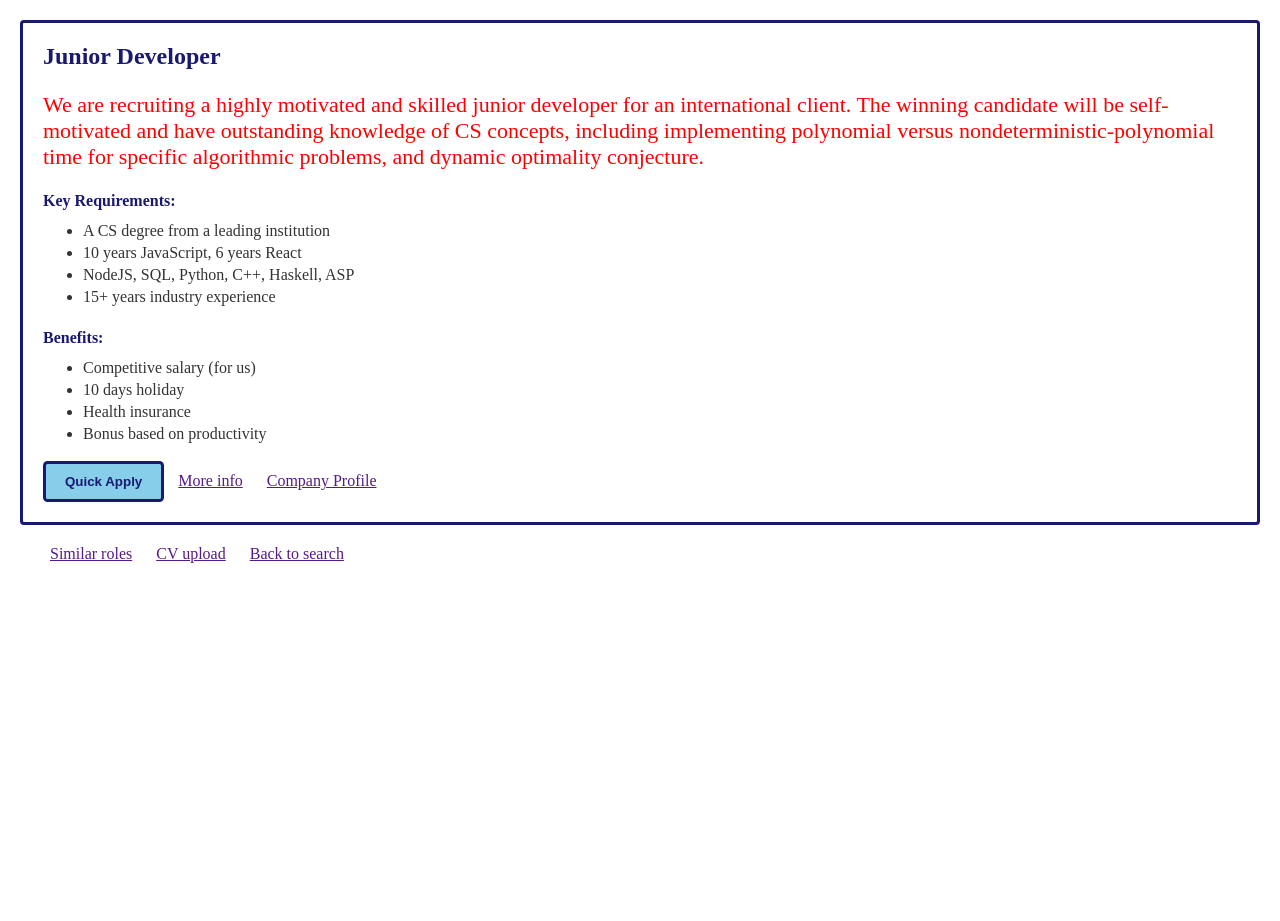
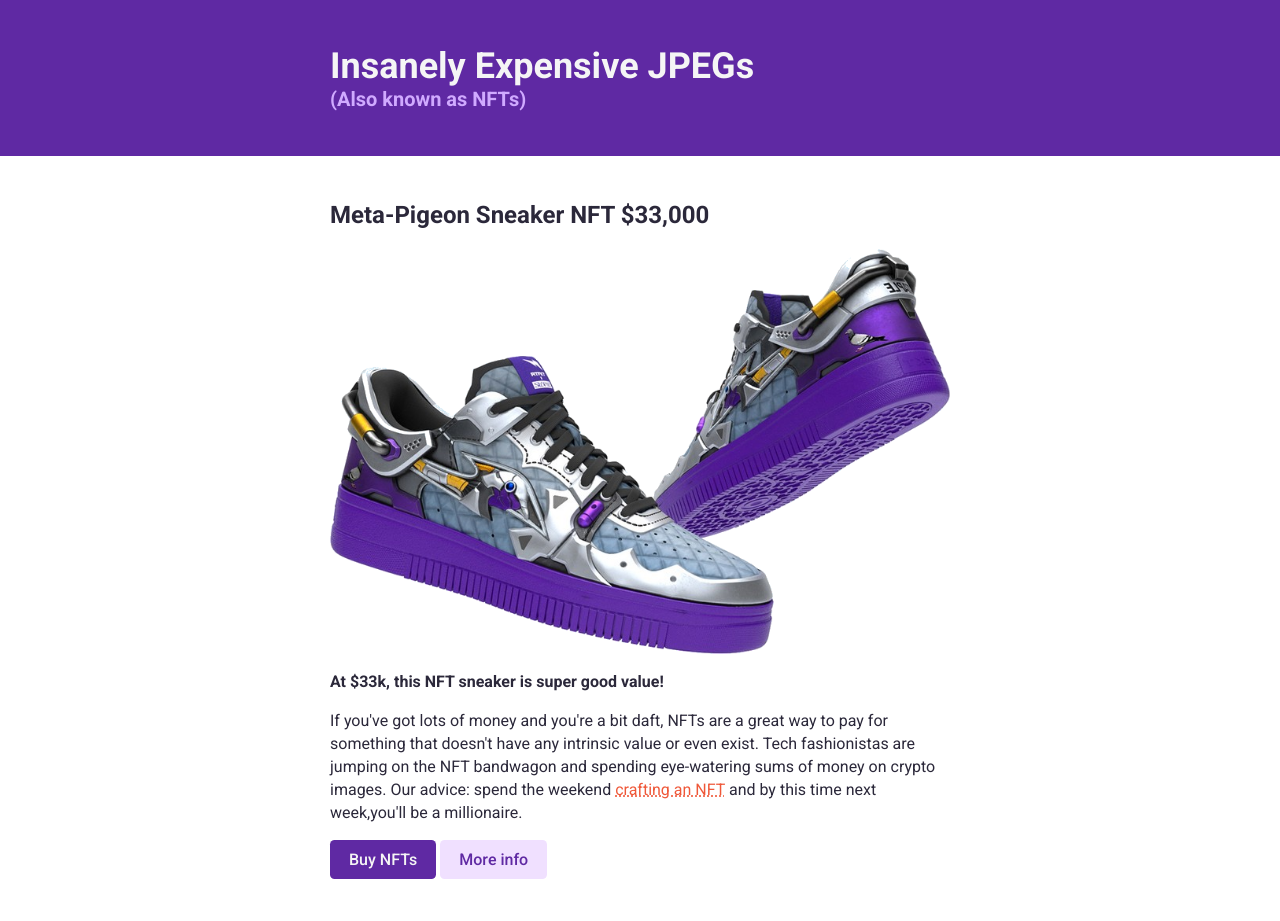
Before and after one commit to aroraarryan/NFT-Site, a website built with Vite: page index.html in a window 1280 px wide. Shown: the top 921 px of the page. Before the commit the page ends 800 px from the top, so only its background shows below. Built offline with nearby package versions, Linux system fonts and the light colour scheme.

Commit message:
Made changes in the Ui

```diff
--- a/index.css
+++ b/index.css
@@ -1,66 +1,117 @@
 body{
+    font-size: 16px;
+    color: #2b283a;
+    font-family: 'Roboto', sans-serif;
     margin: 0;
-    color: #333;
 }
 
-section, .ad-container{
-    padding: 20px;
+/* typography */
+
+h1, h3{
+    margin: 0;
 }
 
-.ad-container{
-    border: 3px solid midnightblue;
-    border-radius: 4px;
-}
-
-.links-container{
-    padding: 20px;
-}
-
-h2, h4{
-    color: midnightblue;
+h1{
+    color: whitesmoke;
+    font-size: 36px;
 }
 
 h2{
-    margin: 0;
+    margin-top: 0;
 }
 
-h4{
-    margin-bottom:0px
+h3{
+    color: #d0aaff;
+    font-size: 20px;
 }
 
-
-#job-desc{
-    font-size: 22px;
-    color: red;
+p{
+    line-height: 23px;
 }
 
+/* links */
 
-.job-desc{
-    font-size: 20px;
-    color: green;
+a{
+    color: #ef5839;
+    text-decoration: underline dotted;
 }
 
-
-
-p{
-    font-size: 18px;
-    color: black;
+a:hover, a:active{
+    color: #d4b44c;
 }
 
-ul{
-    margin-top: 10px;
-    line-height: 22px;
+/*
+Challenge:
+1. Refactor the CSS for these button-style
+   links using two classes on each link
+   element.
+⚠️ Think what to call the new class you
+   will need to create.
+*/
+
+.btn{
+    padding: 10px 19px;
+    border-radius: 4.6px;
+    font-weight: 500;
+    text-decoration: none;
+    display: inline-block;
 }
 
-button{
-    padding: 10px 19px;
-    color: midnightblue;
-    font-weight: bold;
-    background-color: skyblue;
-    border-radius: 4.6px;
-    border: 3px solid midnightblue;
+.btn-dark{
+    background: #5f29a3;
+    color: whitesmoke
 }
 
-a{
-    margin: 10px
+.btn-mid{
+    background: #F0E0FF;
+    color: #5f29a3;
 }
+
+.btn-light{
+    background: whitesmoke;
+    color: #5f29a3;
+}
+
+.btn:hover,
+.btn:active{
+    background-color: #f3e885;
+    color: #2b238a;
+}
+
+/* layout */
+
+header, section, footer{
+    padding: 45px 0;
+}
+
+header, .section-two{
+    background-color: #5f29a3;
+}
+
+.section-two{
+    color: whitesmoke;
+}
+
+.container{
+    width: 620px;
+    margin: 0 auto;
+}
+
+.main-image{
+    width:100%;
+}
+
+.section-two-image-container{
+    display: flex;
+    justify-content: space-between;
+}
+
+.feature-image{
+    width: 300px;
+    border-radius: 4.6px;
+}
+
+footer{
+    text-align: center;
+    color: #5f29a3;
+}
--- a/index.html
+++ b/index.html
@@ -1,46 +1,49 @@
 <html>
-	<head>
-		<link href="https://fonts.googleapis.com/css?family=Roboto:400,900&display=swap" rel="stylesheet">
-		<link rel="stylesheet" href="index.css">
-	</head>
 
-	<body>
-		<section>
-			<div class="ad-container" id="ad-container">
-				<h2>Junior Developer</h2>
-				<p class="job-desc" id="job-desc">We are recruiting a highly motivated and skilled junior developer
-				for an international client. The winning candidate will be self-motivated and have
-				outstanding knowledge of CS concepts, including implementing polynomial
-				versus nondeterministic-polynomial time for specific algorithmic
-				problems, and dynamic optimality conjecture.
-				</p>
+<head>
+	<link rel="preconnect" href="https://fonts.googleapis.com">
+	<link rel="preconnect" href="https://fonts.gstatic.com" crossorigin>
+	<link href="https://fonts.googleapis.com/css2?family=Roboto:wght@400;500;700&display=swap" rel="stylesheet">
+	<link rel="stylesheet" href="index.css">
+</head>
 
-				<h4>Key Requirements:</h4>
-				<ul>
-					<li>A CS degree from a leading institution</li>
-					<li>10 years JavaScript, 6 years React</li>
-					<li>NodeJS, SQL, Python, C++, Haskell, ASP</li>
-					<li>15+ years industry experience</li>
-				</ul>
+<body>
+	<header>
+		<div class="container">
+			<h1>Insanely Expensive JPEGs</h1>
+			<h3>(Also known as NFTs)</h3>
+		</div>
+	</header>
+		<main>
+			<section>
+				<div class="container">
+					<h2>Meta-Pigeon Sneaker NFT $33,000</h2>
+					<img  src="images/sneakers-purple.png" alt="Purple and silver sneakers" class="main-image">
+					<p><strong>At $33k, this NFT sneaker is super good value!</strong></p>
+					<p>If you've got lots of money and you're a bit daft, NFTs are a great way to pay for something that doesn't have any intrinsic value or even exist. Tech fashionistas are jumping on the NFT bandwagon and spending eye-watering sums of money on crypto images. Our advice: spend the weekend <a href="">crafting an NFT</a> and by this time next week,you'll be a millionaire.</p>
+					<a href="#" class="btn btn-dark">Buy NFTs</a>
+					<a href="#" class="btn btn-mid">More info</a>
+				</div>
+			</section>
 
-				<h4>Benefits:</h4>
-				<ul>
-					<li>Competitive salary (for us)</li>
-					<li>10 days holiday</li>
-					<li>Health insurance</li>
-					<li>Bonus based on productivity</li>
-				</ul>
+			<section class="section-two">
+				<div class="container">
+					<h2>For the true Crypto-connoisseur</h2>
+					<div class="section-two-image-container">
+						<img src="images/crypto-punk.jpg" alt="punk with blach hair and red and blue glasses" class="feature-image">
+						<img src="images/bag.svg" alt="Seven items from a game listed in white on a black background" class="feature-image">
+					</div>
+					<p>Is $33k for sneakers too basic for you? No problem! This CryptoPunk (left) is a steal at $6.6 million! Which makes Bag #748 (right) a total bargain at $1.4 million. And by the way, that's not a VS Code screenshot we included by mistake. The eight lines of white text on a black background is the actual NFT we're selling.</p>
+					<a href="#" class="btn btn-light">About Us</a>
+					<a href="#" class="btn btn-mid">Contact</a>
+					<p>Still not convinced? To be honest, nor are we. That's why we're selling them, not buying them.</p>
+				</div>
+			</section>
 
-				<button>Quick Apply</button>
-				<a href="">More info</a>
-				<a href="">Company Profile</a>
-			</div>
-			<div class="links-container">
-				<a href="">Similar roles</a>
-				<a href="">CV upload</a>
-				<a href=""> Back to search</a>
-			</div>
-		</section>
+			<footer>
+				<p>&copy; 2022 FoolsGold.com</p>
+			</footer>
+		</main>
+	</body>
 
-	</body>
 </html>
--- a/package.json
+++ b/package.json
@@ -1,6 +1,6 @@
 {
-  "name": "Scrim-s03rhf2",
-  "description": "https://scrimba.com/fullstack-path-c0fullstack/~0bq",
+  "name": "Scrim-s03vbtp",
+  "description": "https://scrimba.com/fullstack-path-c0fullstack/~0c4",
   "scripts": {
     "start": "vite",
     "dev": "vite",
```
